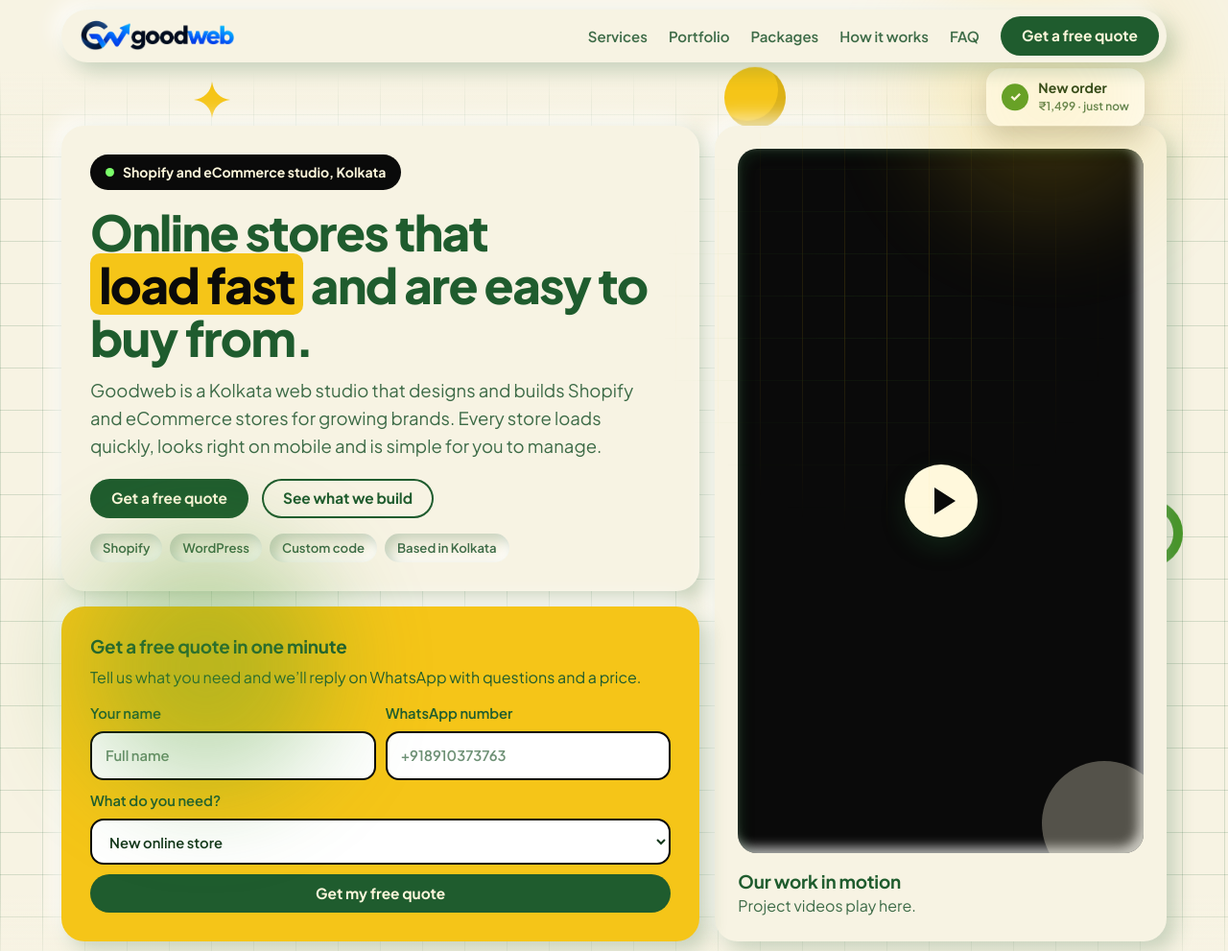
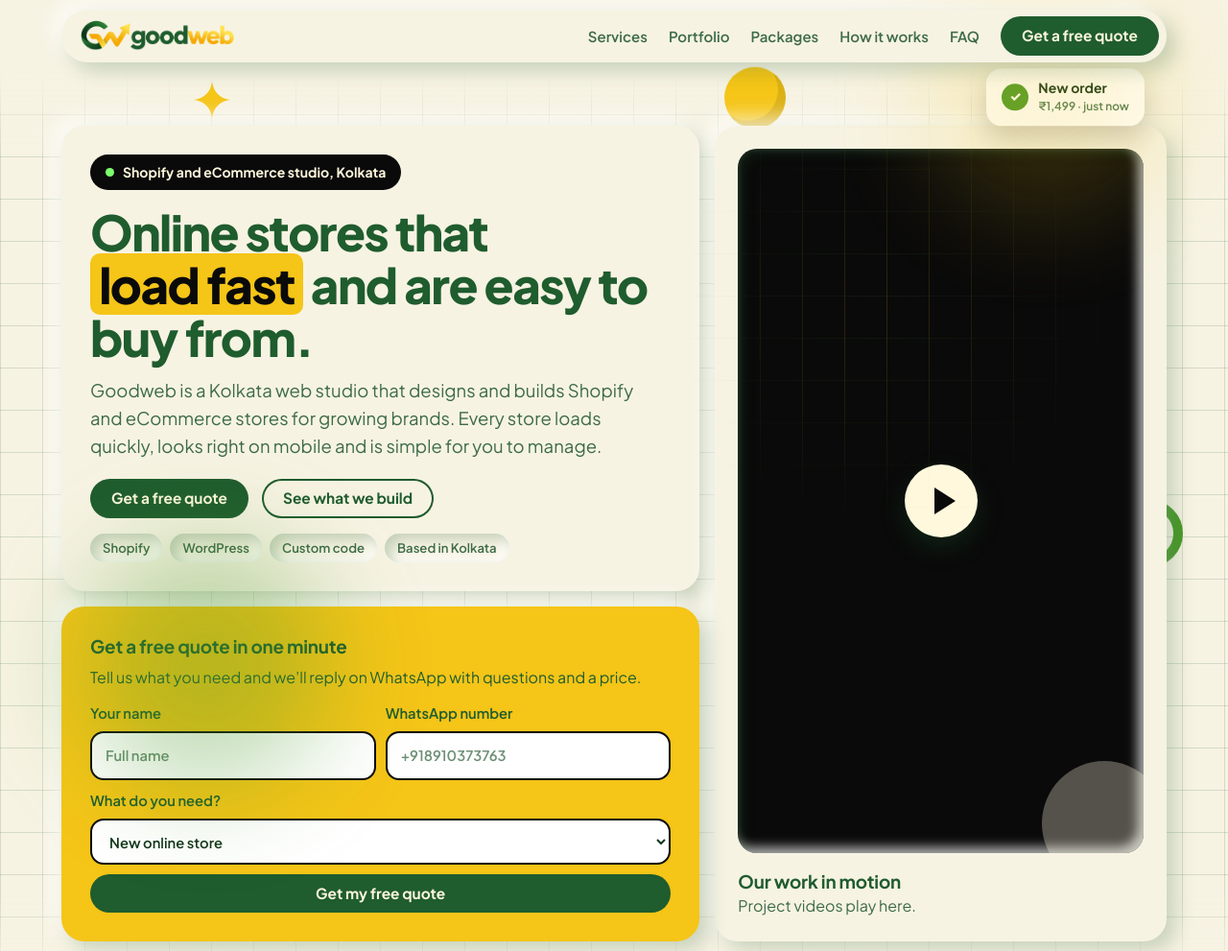
Before and after one commit to Sudh586/Goodweb, a plain HTML site: page index.html in a window 1280 px wide. Shown: the top 991 px of the page at 96% size. Drawn offline with Linux system fonts and the light colour scheme.

Commit message:
Update index.html

```diff
--- a/index.html
+++ b/index.html
@@ -426,7 +426,7 @@ html{overflow-x:clip}
 <div class="wrap">
 <div class="nav">
 <a class="logo" href="#top">
-    <img src="images/goodweb logo png.png" alt="Goodweb Logo">
+    <img src="images/goodweb-logo-yellow-green.png" alt="Goodweb Logo">
 </a>
 <nav class="links" id="menu" aria-label="Main">
 <a href="#services">Services</a><a href="#portfolio">Portfolio</a><a href="#packages">Packages</a><a href="#process">How it works</a><a href="#faq">FAQ</a>
```
